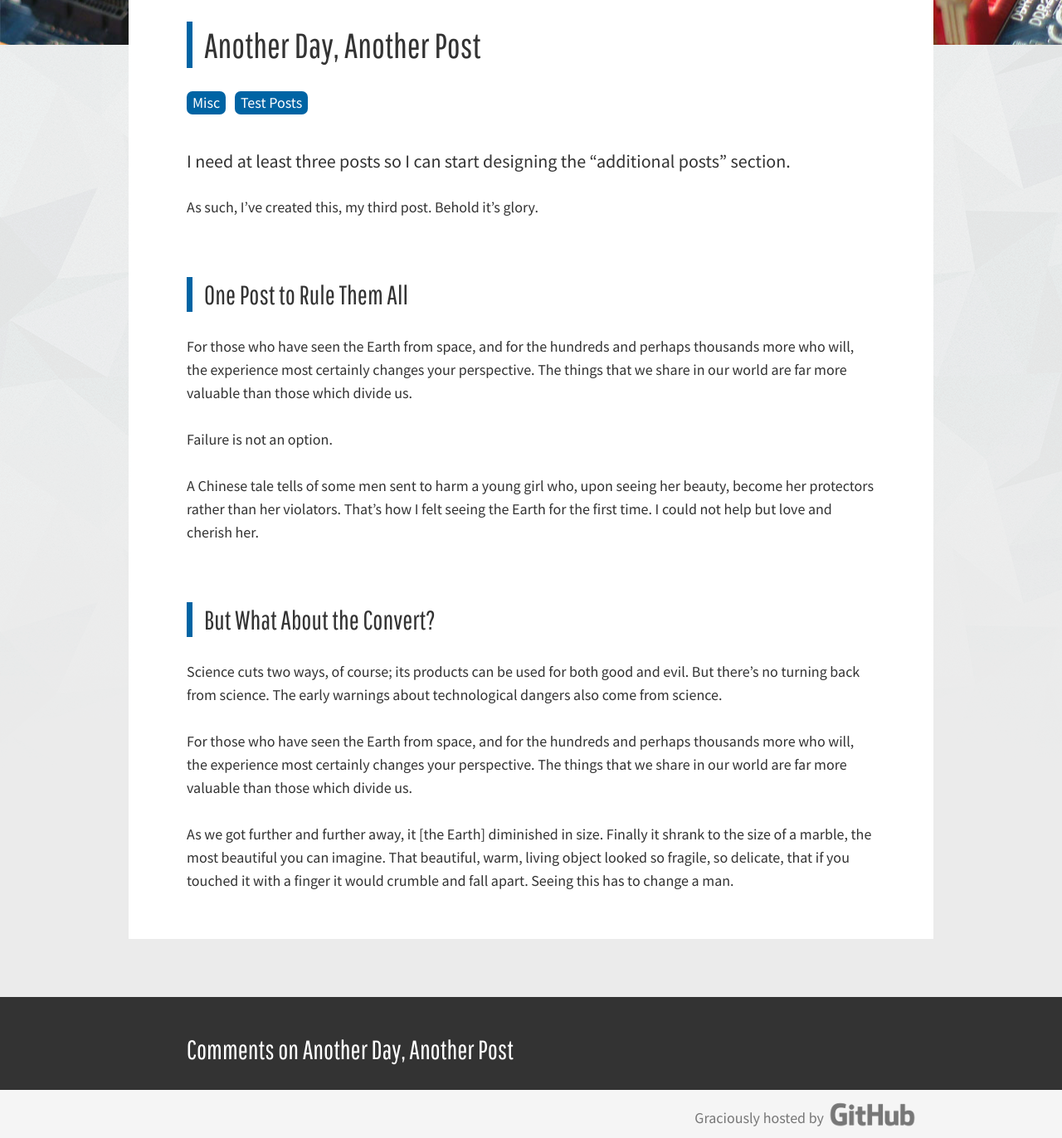
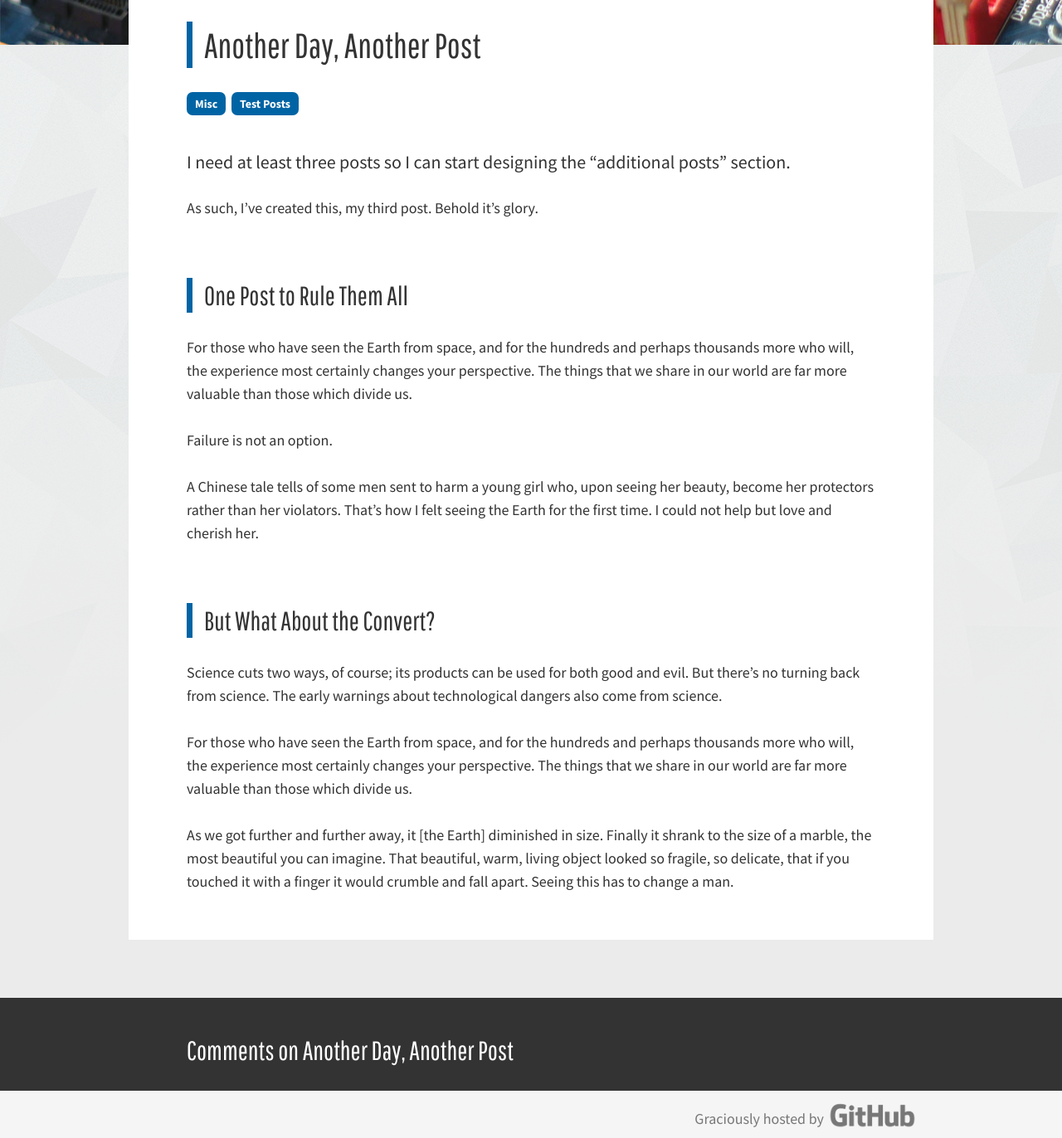
Before and after one commit to aarondgordon/aarondgordon.github.io, a Jekyll site: the page built from _posts/2016-8-26-another-day-another-post.md, in a window 1280 px wide. Shown: the part 520-1892 px from the top of the page at 83% size. Built offline with Jekyll 4.4.1, drawn with Linux system fonts in a browser that asks for light colours; nearby versions of some CDN libraries; comment, search, counter and statistics services are not loaded.

Commit message:
Changed tag and button styling

```diff
--- a/assets/css/layout.css
+++ b/assets/css/layout.css
@@ -185,8 +185,14 @@
 }
 
 a.btn-cover {
+  display: inline-block;
   float: right;
-  margin-bottom: 1.167em; /* 21px / 18px */
+  margin-bottom: 28px;
+  line-height: 28px;
+  height: 28px;
+  border-radius: 7px;
+  padding: 0 10px;
+  font-size: 14px;
   border: 0;
   color: #0064a4;
   background-color: #f8f8f8;
@@ -243,14 +249,17 @@
 }
 
 .tag-cloud-tag {
-    display: inline-block;
-    line-height: 1.556; /* 2 x baseline | 28px/18px */
-    margin-right: 0.389em; /* 7px/18px */
-    border-radius: 7px;
-    padding: 0 0.389em; /* 7px/18px */
-    color: white;
-    background-color: #0064a4;
-    text-decoration: none;
+  display: inline-block;
+  line-height: 28px;
+  height: 28px;
+  margin-right: 3px;
+  border-radius: 7px;
+  padding: 0 10px;
+  color: white;
+  background-color: #0064a4;
+  text-decoration: none;
+  font-size: 14px;
+  font-weight: 700;
 }
 
 .tag-cloud-tag:hover, .tag-cloud-tag:active {
```
